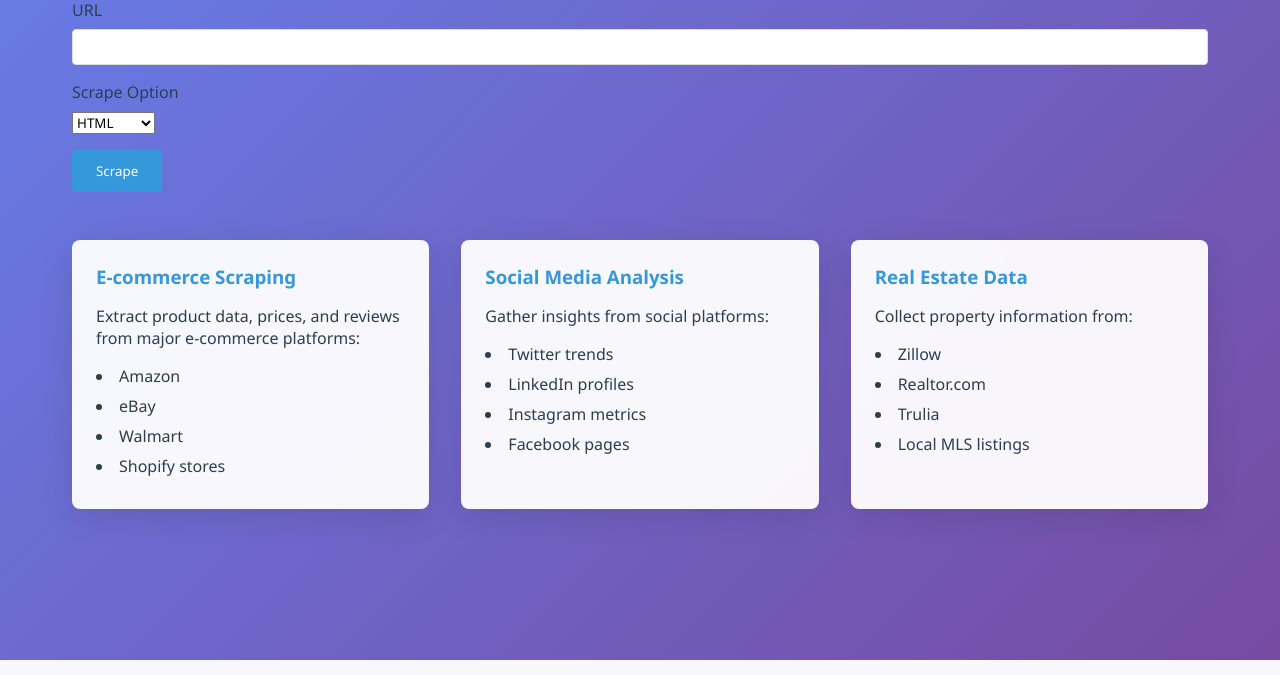
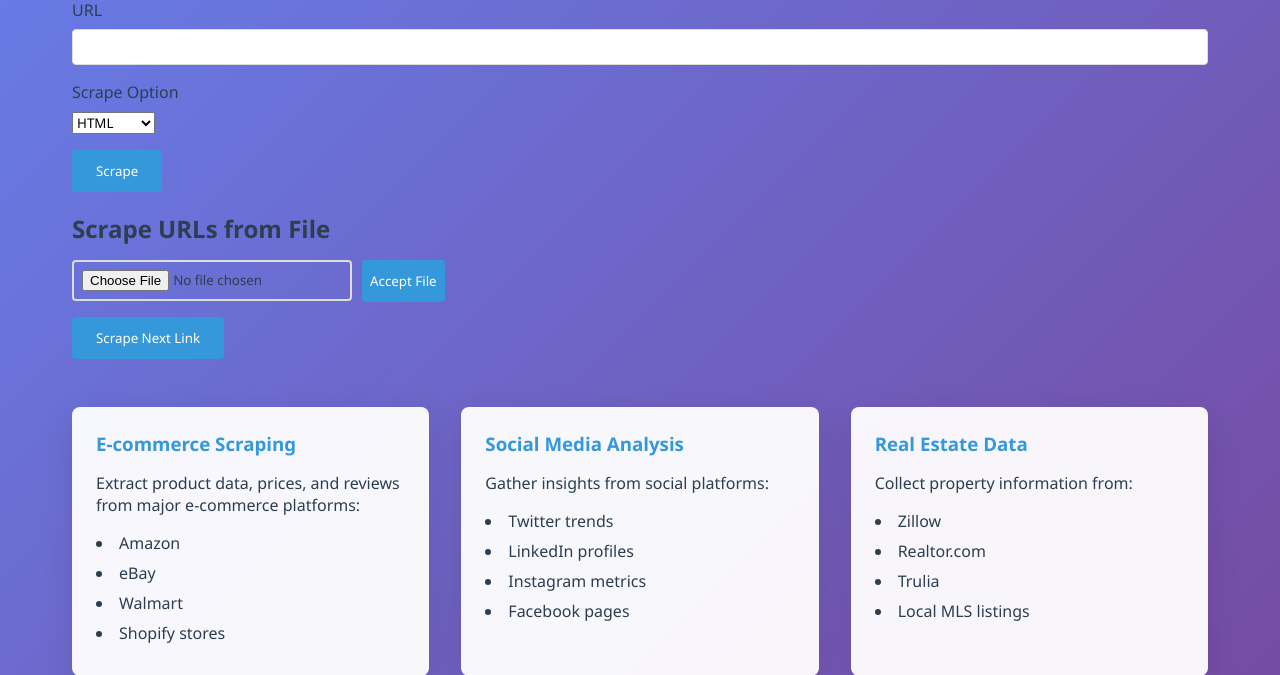
Before and after one commit to marians002/Distributed-Scraper, a Flask app: page / in a window 1280 px wide. Shown: the part 140-815 px from the top of the page. Run offline with Flask 3, Linux system fonts and the light colour scheme.

Commit message:
add file upload function

```diff
--- a/chord/html_fetcher.py
+++ b/chord/html_fetcher.py
@@ -57,7 +57,6 @@
                 results[url]['js'] = extra_info.get(url, {}).get('js', [])
 
     logging.info(f"Scrape completed for URLs: {urls}")
-    logging.info(f"Scrapping results: {results[urls[0]][settings]}")
     return json.dumps(results)
 
 
--- a/client/client.py
+++ b/client/client.py
@@ -1,13 +1,9 @@
 from flask import Flask, render_template, request
-import requests
-import json
 from flask_cors import CORS
-import socket
 import logging
 import struct
 import socket
 import json
-
 
 # Configuración básica de logging
 logging.basicConfig(level=logging.INFO, format='%(asctime)s - %(levelname)s - %(message)s')
@@ -38,10 +34,32 @@
     response = send_scrape_request(url, settings)
     return format_response(response)
 
+
+@app.route('/scrape_file', methods=['POST'])
+def scrape_file():
+    if 'file' not in request.files:
+        return "No file part", 400
+
+    file = request.files['file']
+    if file.filename == '':
+        return "No selected file", 400
+
+    if file and file.filename.endswith('.txt'):
+        urls = file.read().decode('utf-8').splitlines()
+        results = []
+        for url in urls:
+            if url.strip():  # Ensure the URL is not empty
+                response = send_scrape_request(url.strip(), "html")
+                results.append(format_response(response))
+        return "\n".join(results)
+    else:
+        return "Invalid file type. Please upload a .txt file.", 400
+
+
 def send_scrape_request(url, settings):
     sock = socket.socket(socket.AF_INET, socket.SOCK_DGRAM)
     sock.settimeout(5)  # Esperar 5 segundos por una respuesta
-    sock.bind(("",MULTICAST_PORT))
+    sock.bind(("", MULTICAST_PORT))
 
     # Unirse al grupo multicast
     group = socket.inet_aton(MULTICAST_GROUP)
@@ -77,7 +95,7 @@
 
     logging.info("Enviando petición de scrape")
 
-    # Buscar el IP del servidor responsable
+    # Buscar la IP del servidor responsable
     client_socket.send(f"{FIND_RESPONSIBLE},{url}".encode())
     node_ip = client_socket.recv(1024).decode()
     client_socket.close()
--- a/client/static/scripts.js
+++ b/client/static/scripts.js
@@ -1,3 +1,6 @@
+let linksList = [];
+let currentLinkIndex = 0;
+
 function showLoginForm() {
   const loginForm = document.getElementById('loginForm');
   if (loginForm.style.display === 'none' || loginForm.style.display === '') {
@@ -60,7 +63,6 @@
 // Add copy button
 document.getElementById("copyButton").addEventListener("click", function() { var textarea = document.getElementById("myTextarea"); textarea.select(); document.execCommand("copy"); alert("Text copied to clipboard!"); });
 
-
 function handleScrape(event) {
   event.preventDefault();
   const url = document.getElementById('url').value;
@@ -78,7 +80,6 @@
   })
   .then(response => response.text())
   .then(data => {
-    console.log(data);
     // Display the scraped data in the textarea
     const scrapedDataTextarea = document.getElementById('scrapedData');
     const copyBut = document.getElementById('copy-btn');
@@ -91,6 +92,69 @@
   });
 }
 
+function handleFileScrape(event) {
+  event.preventDefault(); // Prevent the form from submitting
+
+  const fileInput = document.getElementById('file');
+  const file = fileInput.files[0];
+
+  if (!file) {
+    alert('Please select a file.');
+    return;
+  }
+
+  const reader = new FileReader();
+  reader.onload = function(e) {
+    const content = e.target.result;
+    linksList = content.split('\n').filter(link => link.trim() !== '');
+
+    console.log("Number of links: " + linksList.length);
+    console.log("Links: ");
+    for (let i = 0; i < linksList.length; i++) {
+      console.log(linksList[i]);
+    }
+
+    currentLinkIndex = 0;
+  };
+  reader.readAsText(file);
+}
+
+function scrapeNextLink() {
+  if( (currentLinkIndex !== 0) && (currentLinkIndex >= linksList.length) ){
+    alert('No more links to scrape.');
+    return;
+  }
+
+  console.log(currentLinkIndex)
+
+  const url = linksList[currentLinkIndex];
+  const scrapeOption = document.getElementById('scrapeOption').value;
+
+  fetch('/scrape', {
+    method: 'POST',
+    headers: {
+      'Content-Type': 'application/x-www-form-urlencoded',
+    },
+    body: new URLSearchParams({
+      'url': url,
+      'scrapeOption': scrapeOption
+    })
+  })
+  .then(response => response.text())
+  .then(data => {
+    const scrapedDataTextarea = document.getElementById('scrapedData');
+    const copyBut = document.getElementById('copy-btn');
+    scrapedDataTextarea.style.display = 'block';
+    copyBut.style.display = 'flex';
+    scrapedDataTextarea.value = data;
+  })
+  .catch(error => {
+    console.error('Error:', error);
+  });
+  currentLinkIndex++;
+  console.log("after ++ " + currentLinkIndex)
+}
+
 // Function to copy text to clipboard
 function copyToClipboard() {
   const textarea = document.getElementById('scrapedData');
@@ -98,3 +162,6 @@
   document.execCommand('copy');
   alert('Copied to clipboard');
 }
+
+document.getElementById('fileUploadForm').addEventListener('submit', handleFileScrape);
+document.getElementById('scrapeNextLinkBtn').addEventListener('click', scrapeNextLink);
--- a/client/static/styles.css
+++ b/client/static/styles.css
@@ -108,11 +108,11 @@
 .btn {
   background: var(--secondary);
   color: white;
-  padding: 0.75rem 1.5rem;
   border: none;
   border-radius: 4px;
   cursor: pointer;
   transition: all 0.3s ease;
+  padding: 0.75rem 1.5rem;
 }
 
 .btn:hover {
@@ -174,3 +174,54 @@
   margin: 0.5rem 0;
   color: var(--primary);
 }
+
+.file-upload {
+  margin-top: 20px;
+}
+
+.file-upload h2 {
+  margin-bottom: 10px;
+}
+
+.file-upload .form-group {
+  margin-bottom: 15px;
+}
+
+.file-upload input[type="file"] {
+  display: block;
+  margin-top: 5px;
+  margin-right: 10px;
+}
+
+.form-file {
+  display: flex;
+}
+
+.form-file input {
+    width: fit-content;
+    padding: 0.5rem;
+    border: 2px solid #ddd;
+    border-radius: 4px;
+    margin-bottom: 1rem;
+}
+
+.acc-btn {
+  background: var(--secondary);
+  padding: 0.5rem;
+  display: inline-block;
+  margin-bottom: 15px;
+  height: auto;
+  margin-top: 5px;
+  color: white;
+  border: none;
+  border-radius: 4px;
+  cursor: pointer;
+  transition: all 0.3s ease;
+}
+
+#file-upload-button {
+  border: 4px;
+  padding: 10px;
+  background: var(--secondary);
+  color: white;
+}
--- a/client/templates/frontend.html
+++ b/client/templates/frontend.html
@@ -52,6 +52,21 @@
         </div>
         <button type="submit" class="btn">Scrape</button>
       </form>
+    </div>
+
+    <div class="file-upload">
+      <h2>Scrape URLs from File</h2>
+      <form id = "fileUploadForm" onsubmit="handleFileScrape(event)" enctype="multipart/form-data">
+        <div class="form-file">
+          <input type="file" id="file" name="file" accept=".txt" required>
+          <button class="acc-btn" style="display:inline-block">
+            Accept File
+          </button>
+        </div>
+      </form>
+        <button id="scrapeNextLinkBtn" class="btn" style="display:inline-block;" onclick="scrapeNextLink()">
+          Scrape Next Link
+        </button>
     </div>
 
     <div class="scraped-text">
```
Also changed, not shown: chord/chordNode.py (+16 -18 lines), README.md, 2 other files.
